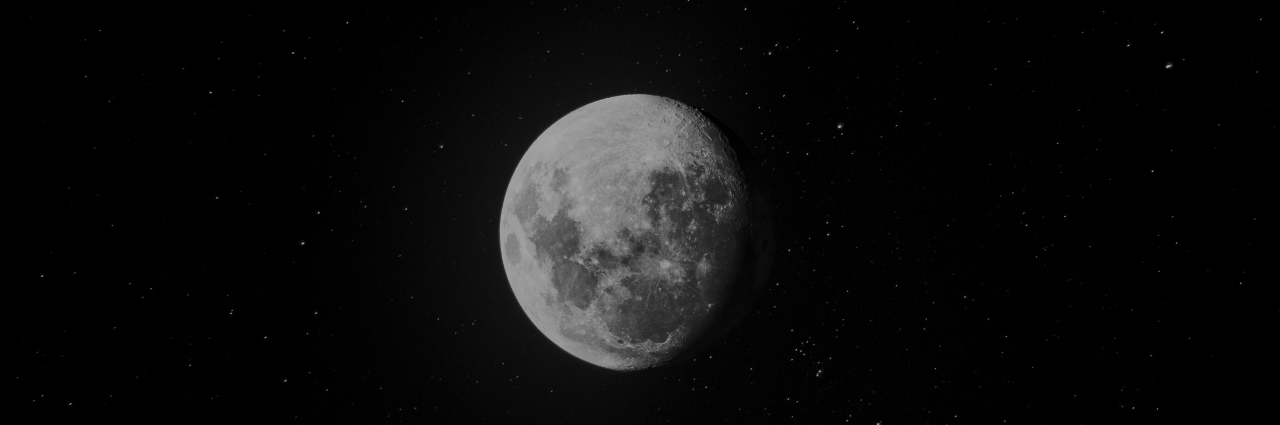
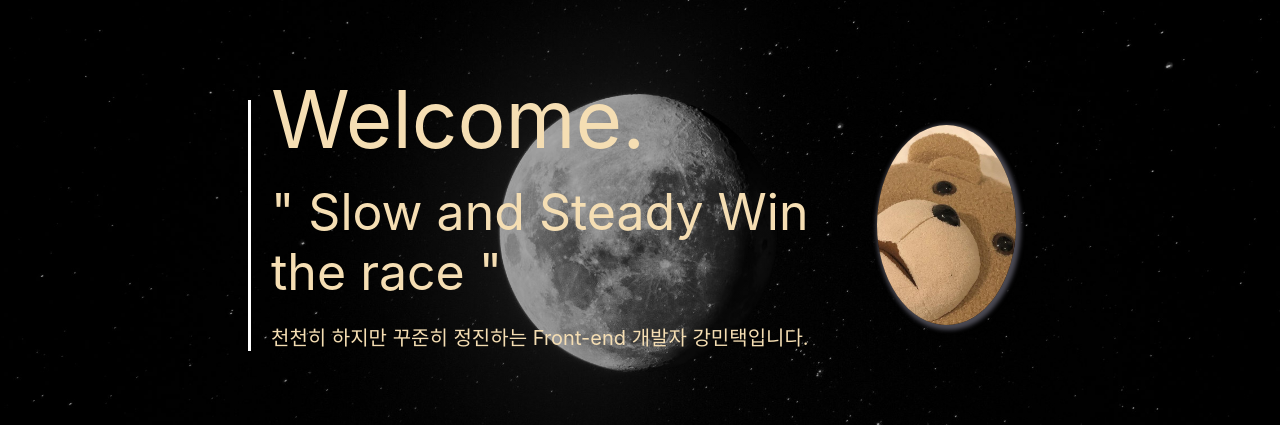
Before and after one commit to Taek2yo/portfoliopage, a React (Create React App) app: page / in a window 1280 px wide. Shown: the part 165-590 px from the top of the page. Built offline with nearby package versions, Linux system fonts and the light colour scheme.

Commit message:
remove : router 삭제

```diff
--- a/src/App.js
+++ b/src/App.js
@@ -1,15 +1,15 @@
 import React from "react";
 import "./App.css";
-import Router from "./shared/Router";
 import Header from "./componenets/Header";
 import styled from "styled-components";
 import bg from "./assets/img/bg.jpg";
+import About from "./componenets/About";
 
 function App() {
   return (
     <WrapAll>
       <Header />
-      <Router />
+      <About/>
     </WrapAll>
   );
 }
```
